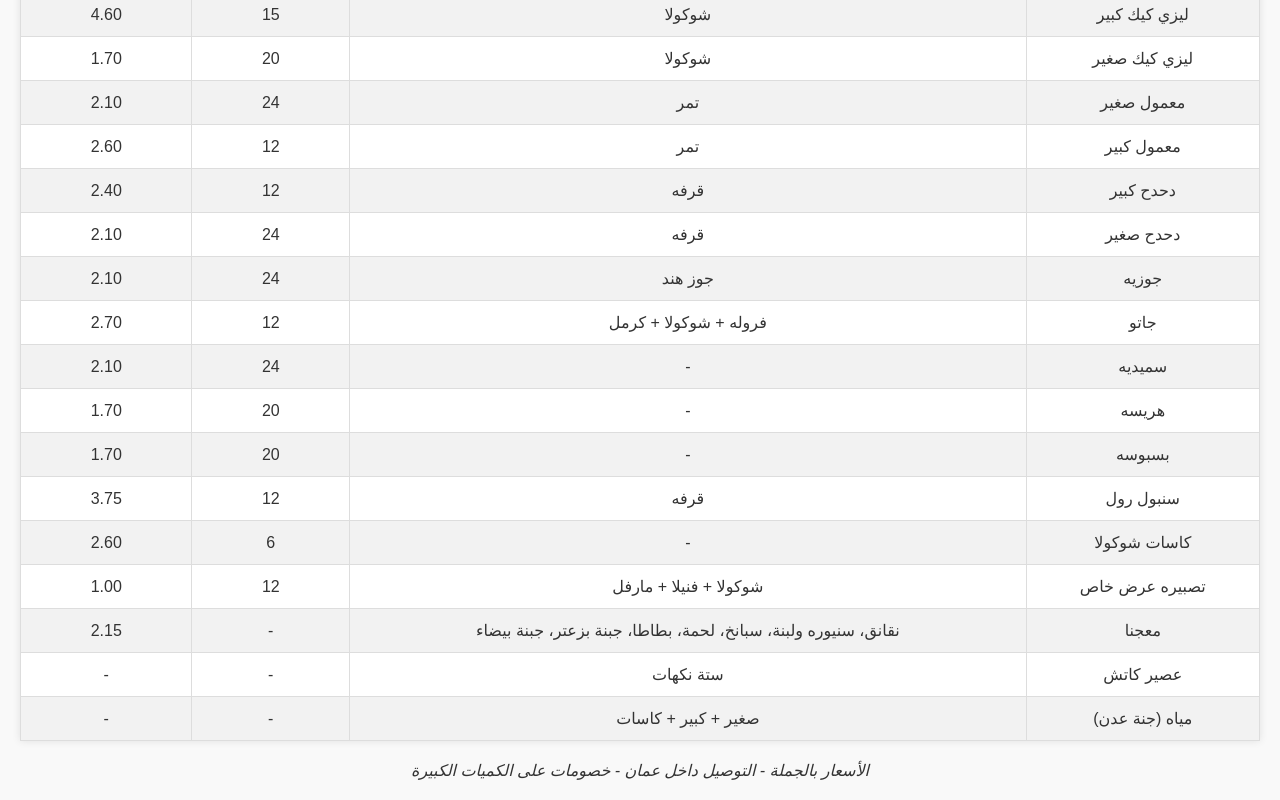
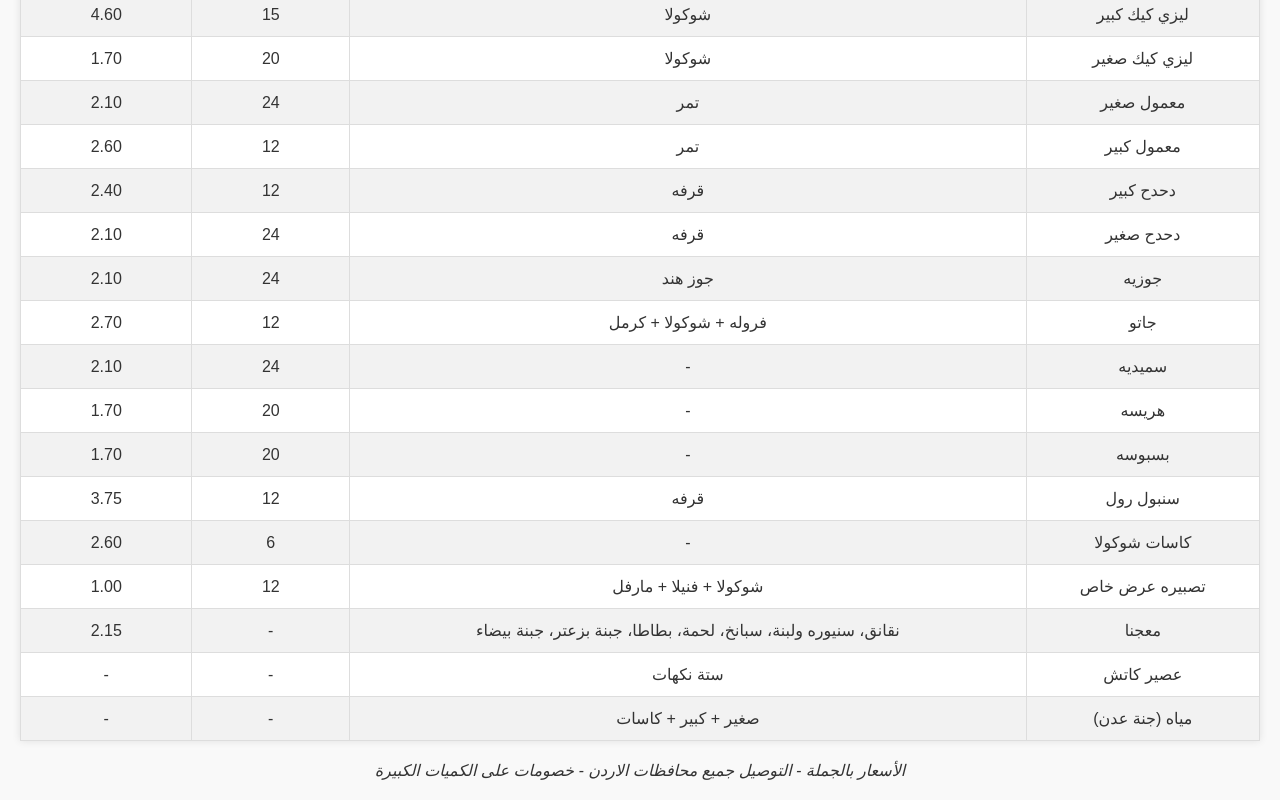
Before and after one commit to njpc443/ngpt, a plain HTML site: page index.html in a window 1280 px wide. Shown: the part 585-1385 px from the top of the page. Drawn offline with Linux system fonts and the light colour scheme.

```diff
--- a/index.html
+++ b/index.html
@@ -117,7 +117,7 @@
 </table>
 
 <p style="margin-top:20px; font-style:italic; text-align:center;">
-  الأسعار بالجملة - التوصيل داخل عمان - خصومات على الكميات الكبيرة
+  الأسعار بالجملة - التوصيل جميع محافظات الاردن  - خصومات على الكميات الكبيرة
 </p>
 
 </body>
```
